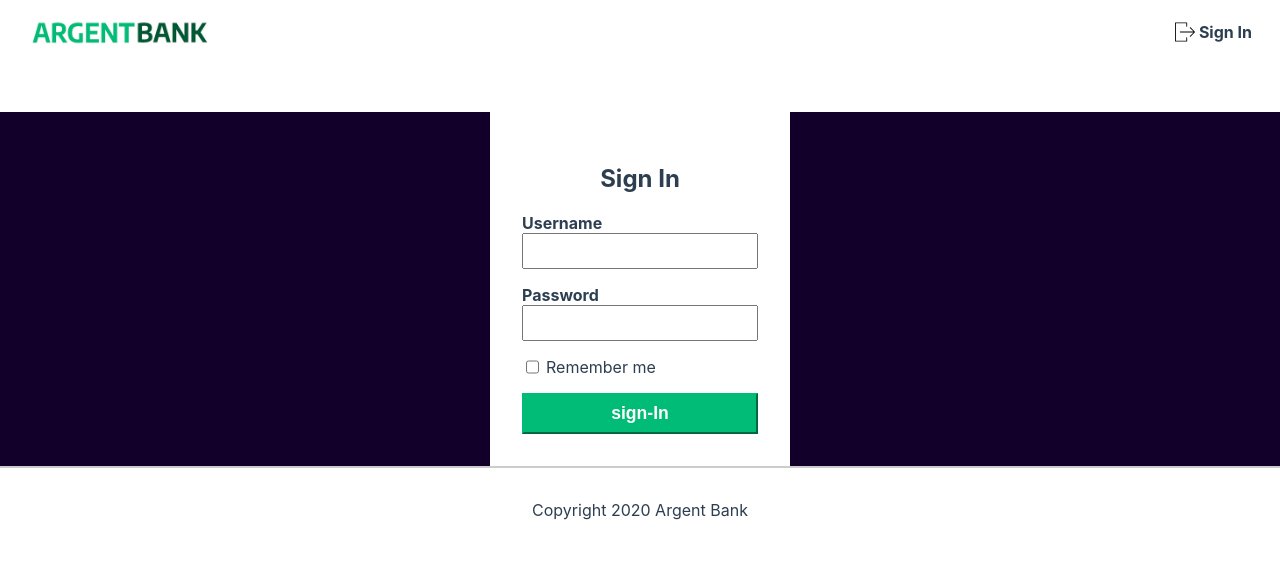
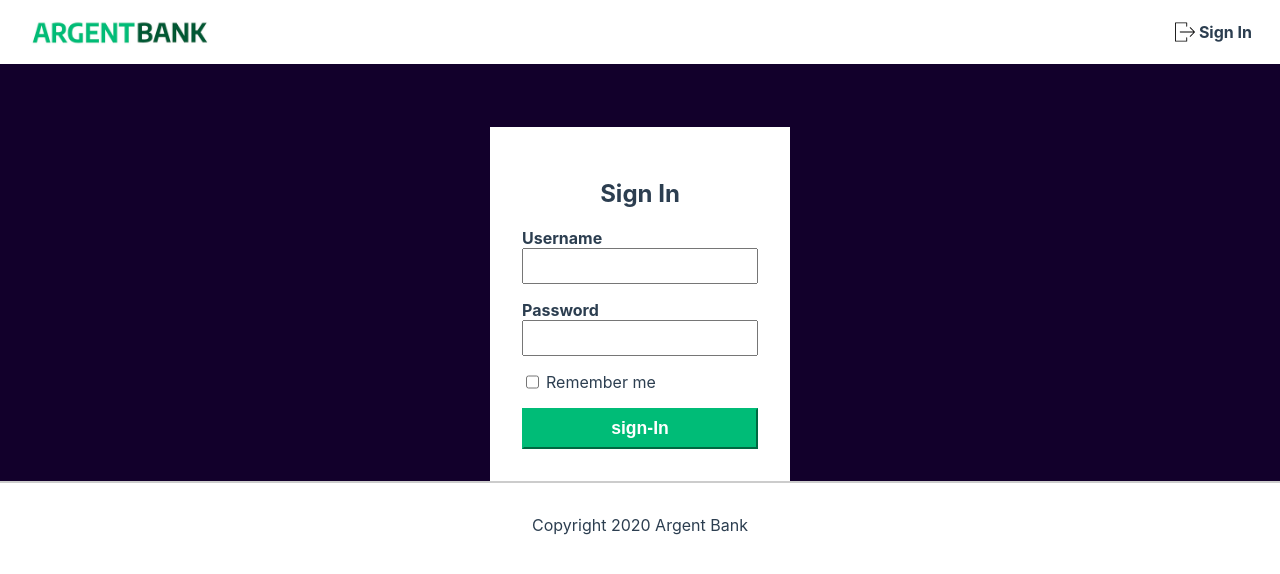
Before and after one commit to LouisMaupas/ArgentBank, a React (Create React App) app: page /sign-in in a window 1280 px wide. Shown: the top 574 px of the page. Built offline with nearby package versions, Linux system fonts and the light colour scheme.

Commit message:
:style: (SignIn)

```diff
--- /dev/null
+++ b/src/pages/SignIn/SignIn.css
@@ -0,0 +1,7 @@
+.main--sign-in {
+    padding-top: 15px;
+}
+
+#error-message {
+    color: red;
+}
--- a/src/pages/SignIn/SignIn.jsx
+++ b/src/pages/SignIn/SignIn.jsx
@@ -6,6 +6,7 @@ import { postLogin, postToken } from "../../utils/apiRequest";
 import { userLogin } from "../../features/slices/auth";
 import { handleUserProfile } from "../../features/slices/user";
 import { useLogged } from "../../utils/hooks/customHooks";
+import style from "./SignIn.css";
 
 /**
  *
@@ -47,17 +48,30 @@ export default function SignIn() {
           navigate("/http-error");
         }
       })
-      .catch((error) => {
-        console.log(error);
-        setError(error);
+      .catch(function (error) {
+        if (error.response) {
+          // The request was made and the server responded with a status code
+          document.getElementById("error-message").innerHTML =
+            error.response.data.message;
+        } else if (error.request) {
+          // The request was made but no response was received
+          // `error.request` is an instance of XMLHttpRequest in the browser and an instance of
+          // http.ClientRequest in node.js
+          console.log(error.request);
+        } else {
+          // Something happened in setting up the request that triggered an Error
+          console.log("Error", error.message);
+        }
+        console.log(error.config);
       });
   };
 
   return (
-    <main className="main bg-dark">
+    <main className="main main--little main--sign-in bg-dark">
       <section className="sign-in-content">
         <i className="fa fa-user-circle sign-in-icon"></i>
         <h1>Sign In</h1>
+        <span id="error-message"></span>
         <form onSubmit={handleSubmit}>
           <div className="input-wrapper">
             <label htmlFor="username">Username</label>
```
